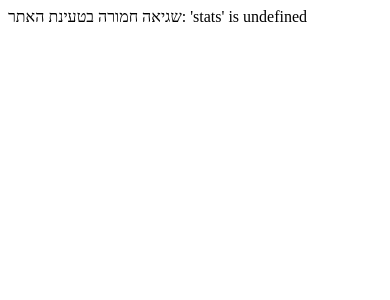
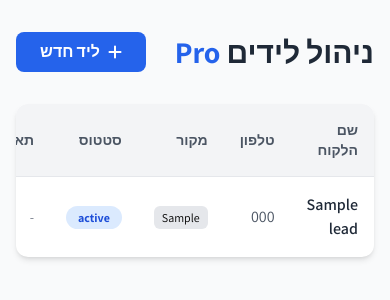
Before and after one commit to avi670/avi-leads-crm, a Flask app: page / in a window 390 px wide. Shown: the top 300 px of the page. Run offline with Flask 3, Linux system fonts and the light colour scheme; tables that the repository leaves empty hold one stand-in row (values such as "Sample post"); some libraries are stand-ins or nearby versions.

Commit message:
Update index.html

```diff
--- a/templates/index.html
+++ b/templates/index.html
@@ -11,31 +11,12 @@
 </head>
 <body class="bg-gray-50 min-h-screen">
 
-    <div class="max-w-7xl mx-auto px-4 py-8">
+    <div class="max-w-7xl mx-auto px-4 py-8 relative">
         <div class="flex justify-between items-center mb-8">
             <h1 class="text-3xl font-bold text-gray-800">ניהול לידים <span class="text-blue-600">Pro</span></h1>
-            <button class="bg-blue-600 text-white px-6 py-2 rounded-lg font-bold hover:bg-blue-700 transition">
-                <i class="fas fa-plus ml-2"></i>ליד חדש
+            <button id="openModalBtn" class="bg-blue-600 text-white px-6 py-2 rounded-lg font-bold hover:bg-blue-700 transition flex items-center">
+                <i class="fas fa-plus ml-2"></i> ליד חדש
             </button>
-        </div>
-
-        <div class="grid grid-cols-1 md:grid-cols-4 gap-4 mb-8">
-            <div class="bg-white p-6 rounded-xl shadow-sm border-r-4 border-blue-500">
-                <p class="text-gray-500 text-sm">סה"כ לידים</p>
-                <p class="text-2xl font-bold">{{ stats.total }}</p>
-            </div>
-            <div class="bg-white p-6 rounded-xl shadow-sm border-r-4 border-green-500">
-                <p class="text-gray-500 text-sm">חדשים</p>
-                <p class="text-2xl font-bold text-green-600">{{ stats.new }}</p>
-            </div>
-            <div class="bg-white p-6 rounded-xl shadow-sm border-r-4 border-yellow-500">
-                <p class="text-gray-500 text-sm">בטיפול</p>
-                <p class="text-2xl font-bold text-yellow-600">{{ stats.in_progress }}</p>
-            </div>
-            <div class="bg-white p-6 rounded-xl shadow-sm border-r-4 border-purple-500">
-                <p class="text-gray-500 text-sm">יחס המרה</p>
-                <p class="text-2xl font-bold">0%</p>
-            </div>
         </div>
 
         <div class="bg-white rounded-xl shadow-md overflow-hidden">
@@ -46,7 +27,7 @@
                         <th class="p-4 border-b">טלפון</th>
                         <th class="p-4 border-b">מקור</th>
                         <th class="p-4 border-b">סטטוס</th>
-                        <th class="p-4 border-b">תאריך יצירה</th>
+                        <th class="p-4 border-b">תאריך</th>
                         <th class="p-4 border-b">פעולות</th>
                     </tr>
                 </thead>
@@ -59,21 +40,18 @@
                             <span class="px-2 py-1 bg-gray-200 text-xs rounded-md">{{ lead.source }}</span>
                         </td>
                         <td class="p-4">
-                            <span class="px-3 py-1 text-xs font-bold rounded-full
-                                {% if lead.status == 'חדש' %} bg-blue-100 text-blue-700
-                                {% elif lead.status == 'בטיפול' %} bg-yellow-100 text-yellow-700
-                                {% else %} bg-green-100 text-green-700 {% endif %}">
+                            <span class="px-3 py-1 text-xs font-bold rounded-full bg-blue-100 text-blue-700">
                                 {{ lead.status }}
                             </span>
                         </td>
-                        <td class="p-4 text-sm text-gray-500">{{ lead.created_at }}</td>
+                        <td class="p-4 text-sm text-gray-500">-</td>
                         <td class="p-4 flex gap-2">
-                            <a href="https://wa.me/972{{ lead.phone[1:] }}?text=היי {{ lead.name }}, זה אבי" target="_blank"
-                               class="text-green-500 hover:text-green-600 text-xl">
+                            <a href="https://wa.me/972{{ lead.phone[1:] }}?text=היי {{ lead.name }}" target="_blank" class="text-green-500 hover:text-green-600 text-xl">
                                 <i class="fab fa-whatsapp"></i>
                             </a>
                             <a href="tel:{{ lead.phone }}" class="text-blue-500 hover:text-blue-600 text-xl">
-                                <i class="fas fa-phone"></i>
+                                <i class="fas fa-phone">
+                                </i>
                             </a>
                         </td>
                     </tr>
@@ -83,5 +61,87 @@
         </div>
     </div>
 
+    <div id="leadModal" class="fixed inset-0 bg-gray-900 bg-opacity-50 flex justify-center items-center z-50 hidden opacity-0 transition-opacity duration-300">
+        <div class="bg-white rounded-2xl shadow-xl w-full max-w-lg p-8 transform scale-90 transition-transform duration-300">
+
+            <div class="flex justify-between items-center mb-6">
+                <h2 class="text-2xl font-bold flex items-center">
+                    <i class="fas fa-plus-circle text-blue-600 ml-3"></i>
+                    הקמת ליד פרטי חדש
+                </h2>
+                <button id="closeModalBtn" class="text-gray-400 hover:text-gray-600 text-2xl">&times;</button>
+            </div>
+
+            <form action="/add_lead_manual" method="POST" class="space-y-4">
+
+                <div>
+                    <label class="block text-sm font-semibold text-gray-700 mb-1">שם מלא *</label>
+                    <input type="text" name="name" required class="w-full border p-3 rounded-lg focus:ring-2 focus:ring-blue-200 outline-none" placeholder="ישראל ישראלי">
+                </div>
+
+                <div>
+                    <label class="block text-sm font-semibold text-gray-700 mb-1">טלפון *</label>
+                    <input type="tel" name="phone" required class="w-full border p-3 rounded-lg focus:ring-2 focus:ring-blue-200 outline-none" placeholder="0500000000">
+                </div>
+
+                <div class="grid grid-cols-2 gap-4">
+                    <div>
+                        <label class="block text-sm font-semibold text-gray-700 mb-1">גיל</label>
+                        <input type="number" name="age" class="w-full border p-3 rounded-lg focus:ring-2 focus:ring-blue-200 outline-none" placeholder="35">
+                    </div>
+                    <div>
+                        <label class="block text-sm font-semibold text-gray-700 mb-1">מוצר/שירות</label>
+                        <input type="text" name="product" class="w-full border p-3 rounded-lg focus:ring-2 focus:ring-blue-200 outline-none" placeholder="לא ידוע">
+                    </div>
+                </div>
+
+                <div>
+                    <label class="block text-sm font-semibold text-gray-700 mb-1">מקור ליד</label>
+                    <input type="text" name="source" class="w-full border p-3 rounded-lg focus:ring-2 focus:ring-blue-200 outline-none" placeholder="המלצה, פייסבוק, וכו'">
+                </div>
+
+                <div class="flex justify-end gap-3 pt-6">
+                    <button type="button" id="cancelBtn" class="px-6 py-2 border rounded-lg hover:bg-gray-100 transition">ביטול</button>
+                    <button type="submit" class="bg-purple-600 text-white px-6 py-2 rounded-lg hover:bg-purple-700 transition font-bold">שמור ליד פרטי</button>
+                </div>
+            </form>
+        </div>
+    </div>
+
+    <script>
+        const modal = document.getElementById('leadModal');
+        const modalContent = modal.querySelector('.bg-white');
+        const openModalBtn = document.getElementById('openModalBtn');
+        const closeModalBtn = document.getElementById('closeModalBtn');
+        const cancelBtn = document.getElementById('cancelBtn');
+
+        // פונקציה לפתיחת המודל עם אנימציה
+        function openModal() {
+            modal.classList.remove('hidden');
+            setTimeout(() => {
+                modal.classList.remove('opacity-0');
+                modalContent.classList.remove('scale-90');
+            }, 10);
+        }
+
+        // פונקציה לסגירת המודל
+        function closeModal() {
+            modal.classList.add('opacity-0');
+            modalContent.classList.add('scale-90');
+            setTimeout(() => {
+                modal.classList.add('hidden');
+            }, 300); // מחכה לסיום האנימציה
+        }
+
+        openModalBtn.addEventListener('click', openModal);
+        closeModalBtn.addEventListener('click', closeModal);
+        cancelBtn.addEventListener('click', closeModal);
+
+        // סגירה בלחיצה על הרקע השקוף
+        modal.addEventListener('click', (e) => {
+            if (e.target === modal) closeModal();
+        });
+    </script>
+
 </body>
 </html>
```
